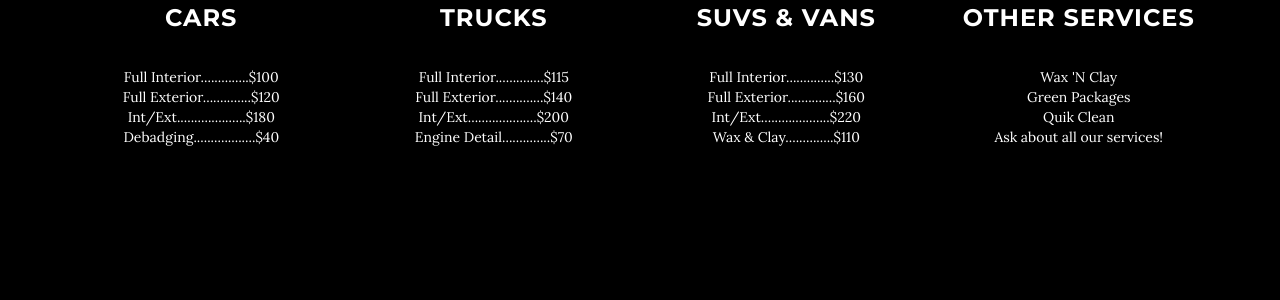
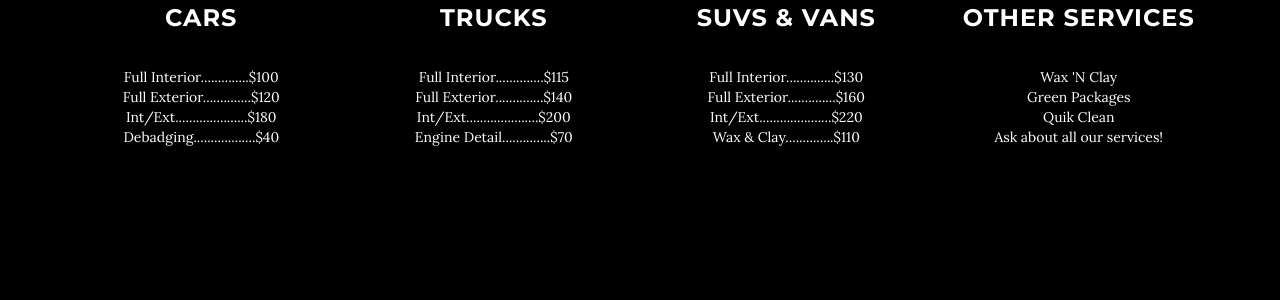
Before and after one commit to Silverado5300/RileyAuto, a Jekyll site: the page built from index.html, in a window 1280 px wide and 900 px high, scrolled down 1037 px. Shown: the part 152-452 px from the top of the window. Built offline with Jekyll 4.4.1, drawn with Linux system fonts in a browser that asks for light colours.

```diff
--- a/_includes/prices.html
+++ b/_includes/prices.html
@@ -21,7 +21,7 @@
                         Full Exterior..............$120
                         </div>
                         <div>
-                        Int/Ext....................$180
+                        Int/Ext.....................$180
                         </div>
                         <div>
                         Debadging..................$40
@@ -40,7 +40,7 @@
                             Full Exterior..............$140
                         </div>
                         <div>
-                            Int/Ext....................$200
+                            Int/Ext.....................$200
                         </div>
                         <div>
                             Engine Detail..............$70
@@ -60,7 +60,7 @@
                             Full Exterior..............$160
                         </div>
                         <div>
-                            Int/Ext....................$220
+                            Int/Ext.....................$220
                         </div>
                         <div>
                             Wax & Clay..............$110
```
